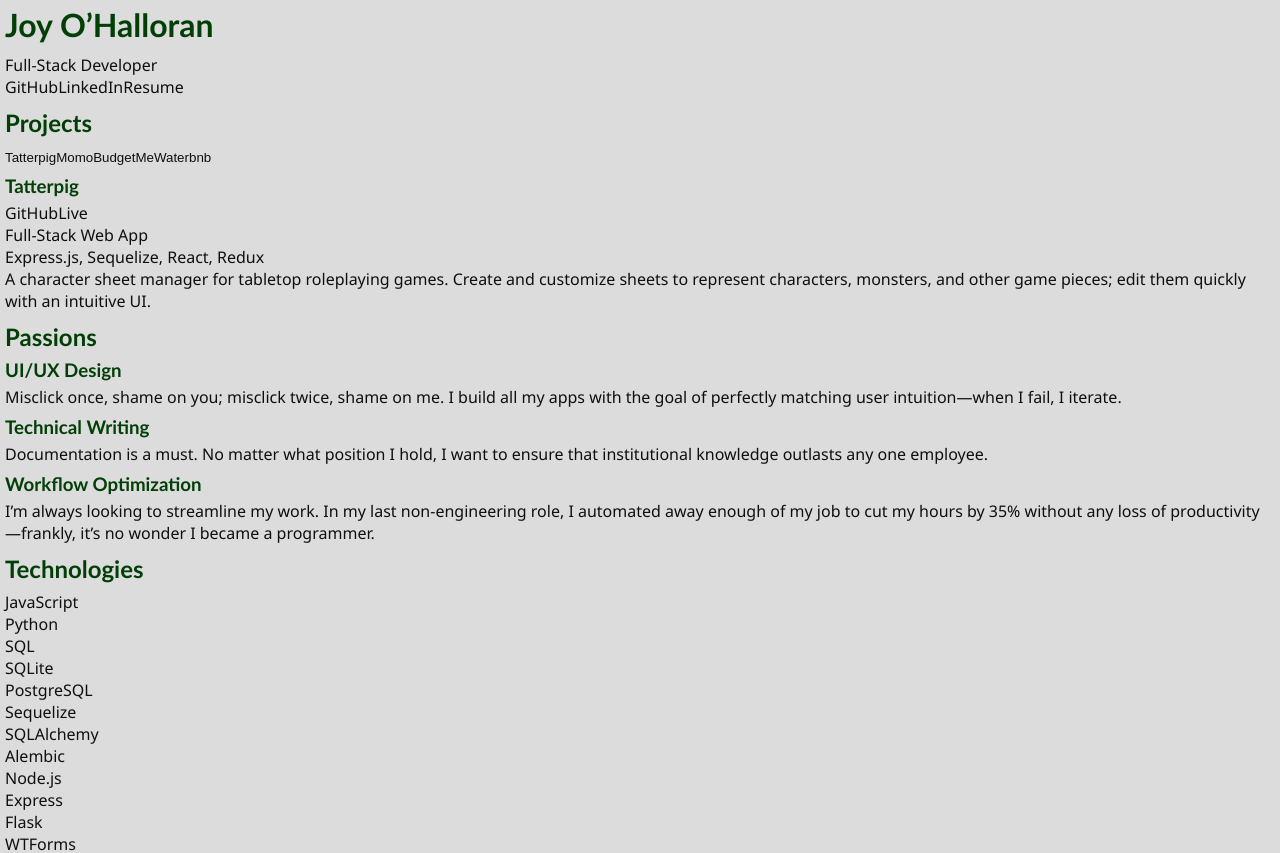
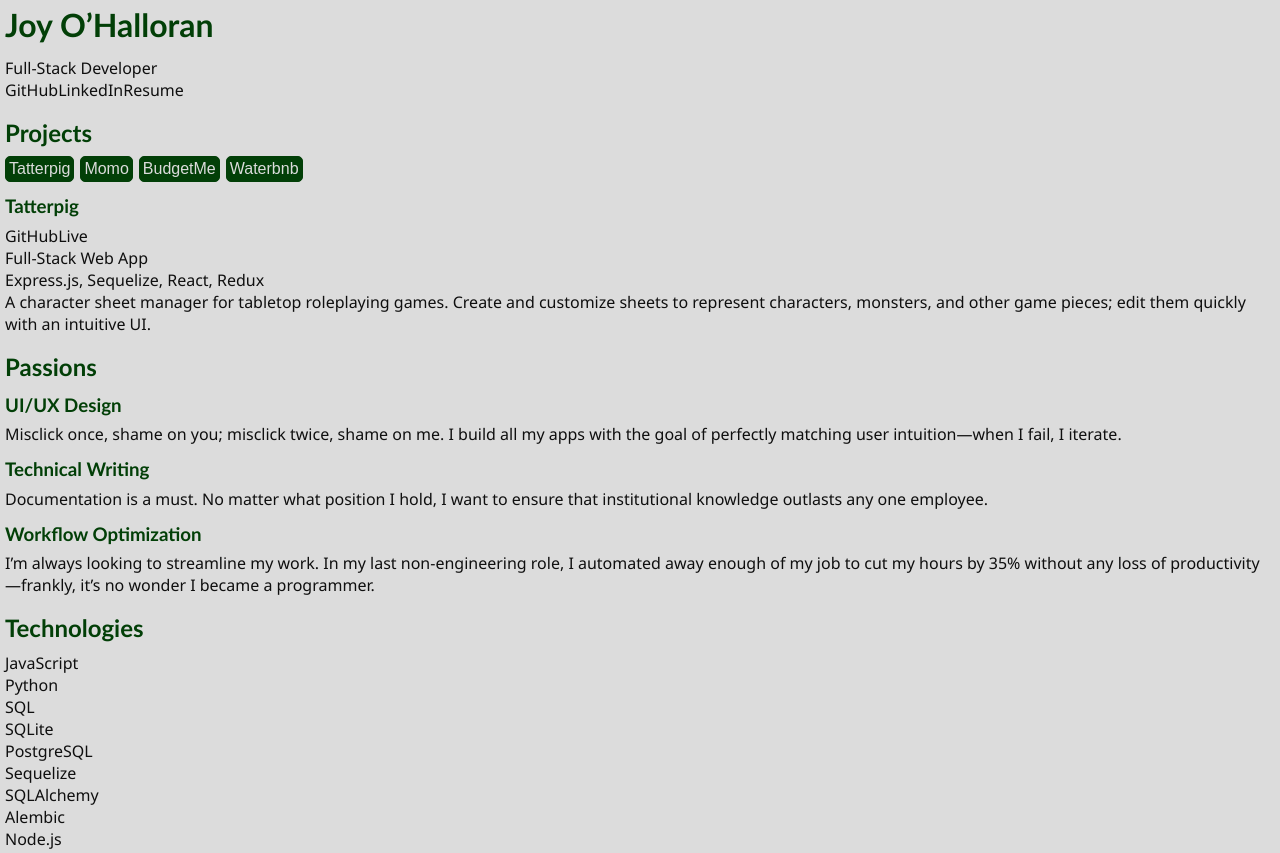
Before and after one commit to ohalloranjm/ohalloranjm.github.io, a React (Vite) app in the folder react-vite/: page / in a window 1280 px wide. Shown: the top 853 px of the page. Built offline with nearby package versions, Linux system fonts and the light colour scheme.

Commit message:
button styling

```diff
--- a/react-vite/src/App.jsx
+++ b/react-vite/src/App.jsx
@@ -21,6 +21,7 @@ function App() {
       ))}
 
       <h2>Projects</h2>
+      <div className='project-buttons'>
         {projects.map(p => (
           <button
             key={p.name}
@@ -30,6 +31,7 @@ function App() {
             {p.name}
           </button>
         ))}
+      </div>
       <Project project={currProject} />
 
       <h2>Passions</h2>
--- a/react-vite/src/css-global/main.css
+++ b/react-vite/src/css-global/main.css
@@ -16,16 +16,30 @@ h6 {
   font-family: 'Trebuchet MS', 'Lucida Sans Unicode', 'Lucida Grande',
     'Lucida Sans', Arial, sans-serif;
   color: var(--txt2);
+  margin: 0.7em 0 0.4em;
 }
 
 h1 {
-  margin-bottom: 10px;
+  margin-top: 0;
 }
 
-h2 {
-  margin: 10px 0 8px;
+button {
+  display: block;
+  border: 1px var(--txt2) solid;
+  padding: 3px;
+  font-size: 1em;
+  border-radius: 5px;
+  color: var(--bg);
+  background-color: var(--txt2);
 }
 
-h3 {
-  margin: 8px 0 5px;
+button:hover {
+  background-color: var(--bg);
+  color: var(--txt2);
 }
+
+.project-buttons {
+  display: flex;
+  flex-direction: space-between;
+  column-gap: 6px;
+}
```
Lines whose indentation alone changed are shown as unchanged.
